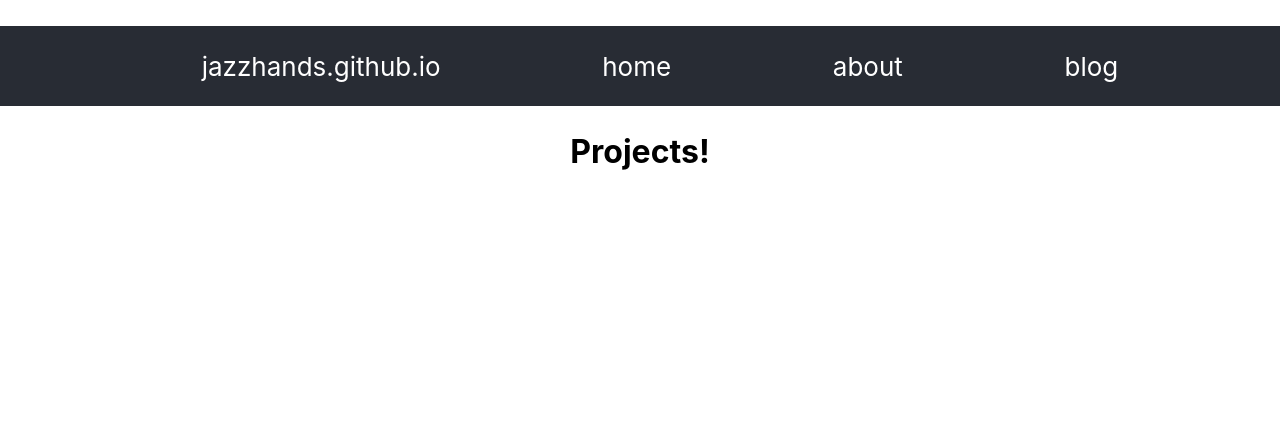
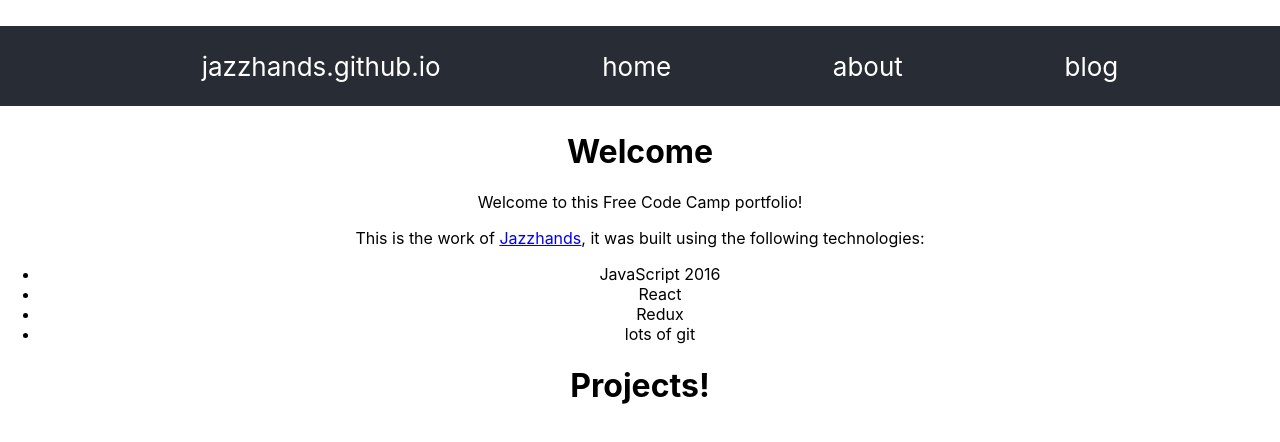
Before and after one commit to jazzhands/jazzhands-fcc-projects, a React (Create React App) app: page / in a window 1280 px wide. Shown: the top 442 px of the page. Built offline with nearby package versions, Linux system fonts and the light colour scheme.

Commit message:
added welcome section

```diff
--- a/src/App.js
+++ b/src/App.js
@@ -2,12 +2,14 @@ import React, { Component } from 'react';
 import Projects from './Projects/Projects';
 import Navbar from './Portfolio/Navbar';
 import './App.css';
+import Welcome from './Portfolio/Welcome';
 
 class App extends Component {
   render() {
     return (
       <div className="App">
         <Navbar/>
+        <Welcome/>
         <Projects/>
       </div>
     );
--- /dev/null
+++ b/src/Portfolio/Welcome.js
@@ -0,0 +1,22 @@
+import React, { Component } from "react";
+
+class Welcome extends Component {
+    render(){
+        return(
+            <div id="welcome-section">
+                <h1>Welcome</h1>
+                <p>Welcome to this Free Code Camp portfolio!</p>
+                <p>This is the work of <a href="http://git.com/jazzhands" id="profile-link">Jazzhands</a>, it was built using the following technologies:
+                    <ul>
+                        <li>JavaScript 2016</li>
+                        <li>React</li>
+                        <li>Redux</li>
+                        <li>lots of git</li>
+                    </ul>
+                </p>
+            </div>
+        )
+    }
+}
+
+export default Welcome;
```
Also changed, not shown: planning.txt.
